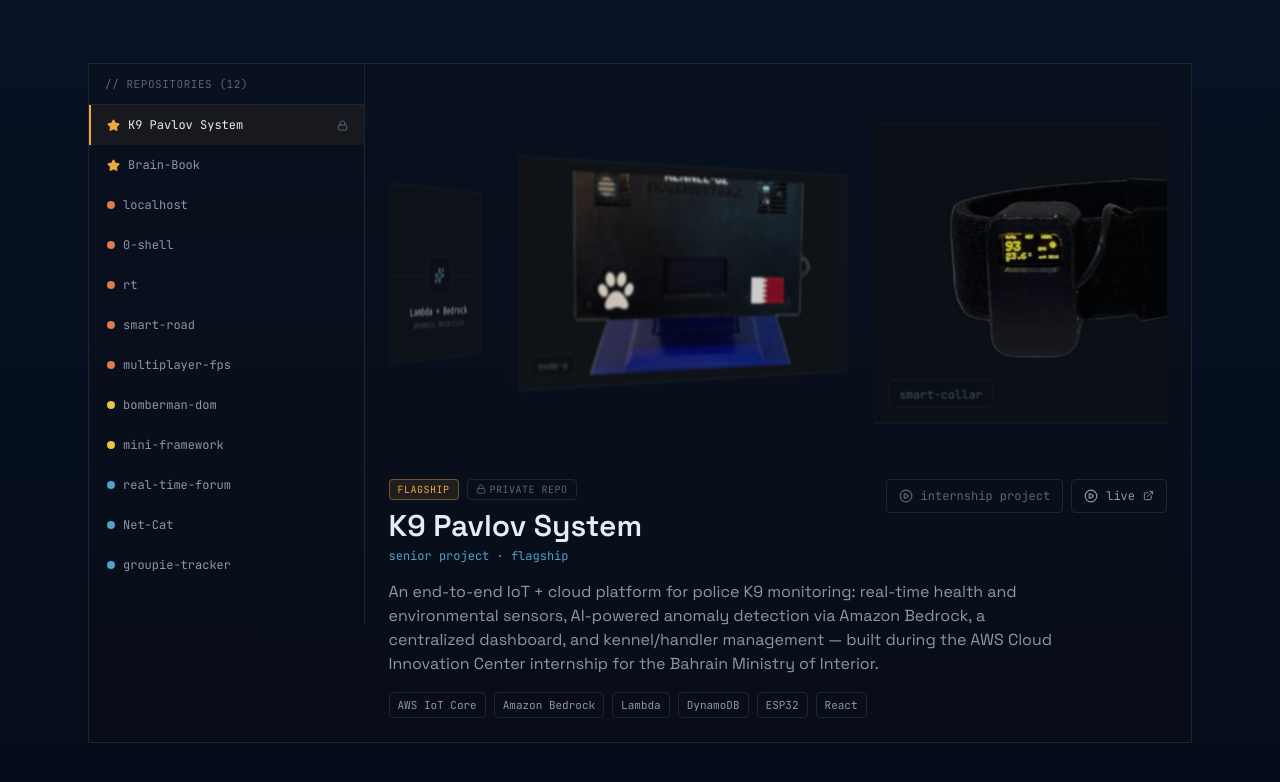
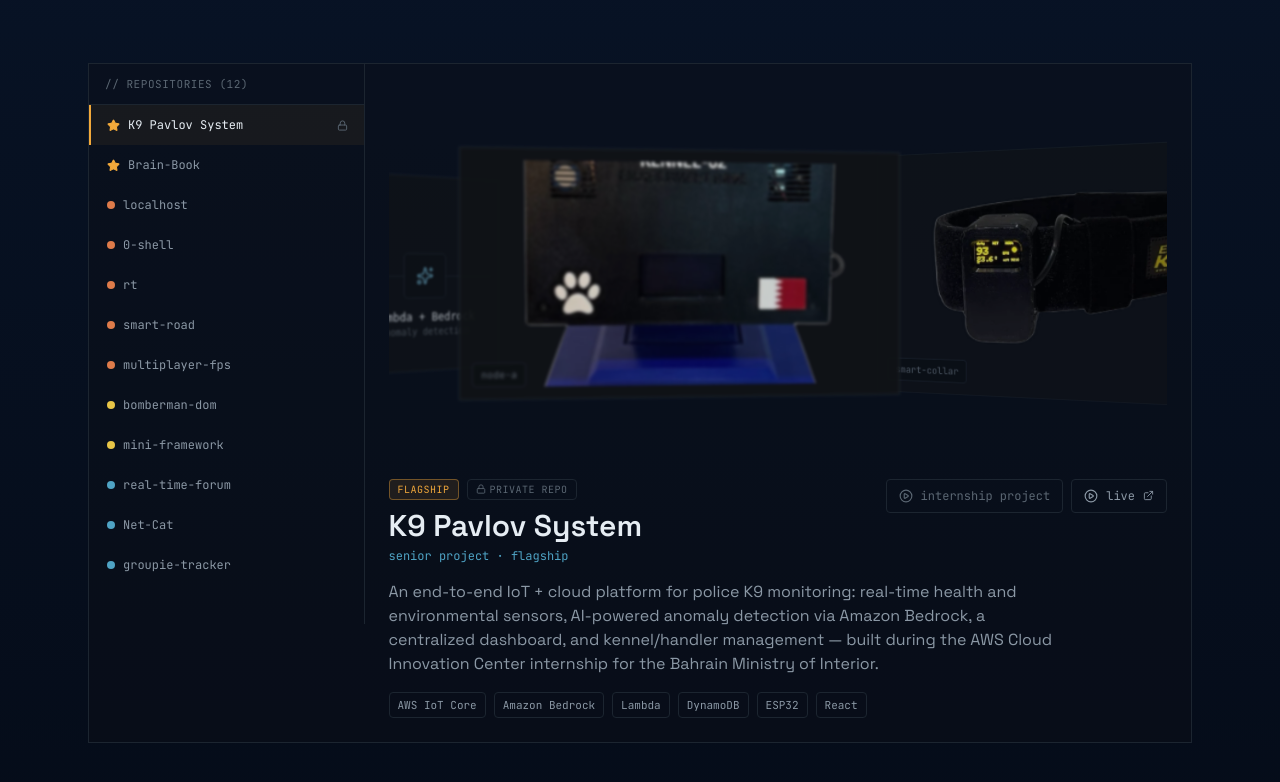
Before and after one commit to Alasmawi/portfolio, a React (Vite) app: page / in a window 1280 px wide. Shown: the part 2849-3631 px from the top of the page. Built offline with nearby package versions, Linux system fonts and the light colour scheme.

Commit message:
fix: update transition properties for swiper-slide in CoverflowGallery for smoother animations

```diff
--- a/src/components/ui/CoverflowGallery.css
+++ b/src/components/ui/CoverflowGallery.css
@@ -1,6 +1,8 @@
 .k9-coverflow .swiper-slide {
   opacity: 0.45;
-  transition: opacity 0.5s ease;
+  transition-property: opacity, transform;
+  transition-duration: 0.5s;
+  transition-timing-function: ease;
 }
 
 .k9-coverflow .swiper-slide-active {
```
